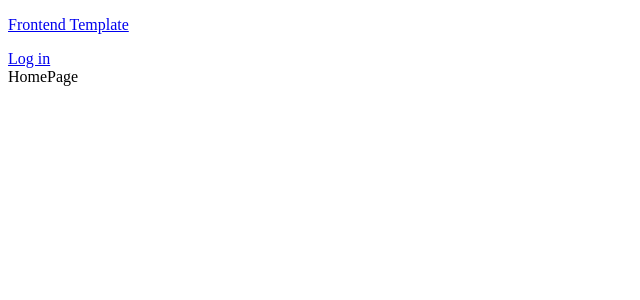
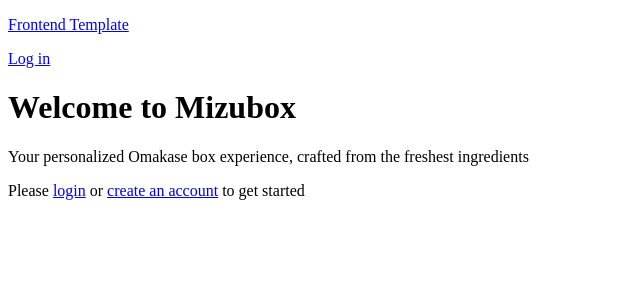
Before and after one commit to kevinongg/mizubox-frontend, a React (Vite) app: page / in a window 1280 px wide. Shown: the top 300 px of the page, without its empty margins (0-640 px from the left). Built offline with nearby package versions, Linux system fonts and the light colour scheme; no server answers.

Commit message:
add a little code for dashboard page

```diff
--- a/src/auth/Login.jsx
+++ b/src/auth/Login.jsx
@@ -15,7 +15,7 @@ export default function Login() {
     const password = formData.get("password");
     try {
       await login({ email, password });
-      navigate("/");
+      navigate("/dashboard");
     } catch (e) {
       setError(e.message);
     }
--- a/src/pages/Dashboard.jsx
+++ b/src/pages/Dashboard.jsx
@@ -1,5 +1,36 @@
+import useQuery from "../api/useQuery";
+
 const Dashboard = () => {
-  return <div>Dashboard</div>;
+  const { data: orders, loading, error } = useQuery("/orders", "orders");
+  console.log(orders);
+
+  if (loading) return <p>Loading...</p>;
+  if (error) return <p>No orders found</p>;
+
+  return (
+    <div>
+      <h1>Dashboard</h1>
+      <p>Welcome to your dashboard! Here are your current orders:</p>
+
+      {!orders || !orders.length === 0 ? (
+        <p>You do not have any orders placed yet.</p>
+      ) : (
+        <div>
+          {orders.map((order) => {
+            return (
+              <li key={order.id}>
+                <div>{order.id}</div>
+                <div>{order.created_at}</div>
+                <div>{order.total_price}</div>
+                <div>{order.status}</div>
+                <strong>{order.box_type}</strong> × {order.quantity}
+              </li>
+            );
+          })}
+        </div>
+      )}
+    </div>
+  );
 };
 
 export default Dashboard;
--- a/src/pages/HomePage.jsx
+++ b/src/pages/HomePage.jsx
@@ -1,5 +1,30 @@
+import { useAuth } from "../auth/AuthContext";
+import { Link } from "react-router";
+
 const HomePage = () => {
-  return <div>HomePage</div>;
+  const { token } = useAuth();
+
+  return (
+    <div>
+      <h1>Welcome to Mizubox</h1>
+      <p>
+        Your personalized Omakase box experience, crafted from the freshest
+        ingredients
+      </p>
+
+      {!token ? (
+        <p>
+          Please <Link to="/login">login</Link> or{" "}
+          <Link to="/register">create an account</Link> to get started
+        </p>
+      ) : (
+        <p>
+          Head over to your <Link to="/dashboard">Dashboard</Link> to see your
+          orders
+        </p>
+      )}
+    </div>
+  );
 };
 
 export default HomePage;
--- a/src/pages/Profile.jsx
+++ b/src/pages/Profile.jsx
@@ -1,5 +1,13 @@
 const Profile = () => {
-  return <div>Profile</div>;
+  return (
+    <div>
+      <h1>Profile</h1>
+      <p>
+        Welcome to your profile. Here you will be able to view all your personal
+        details
+      </p>
+    </div>
+  );
 };
 
 export default Profile;
```
